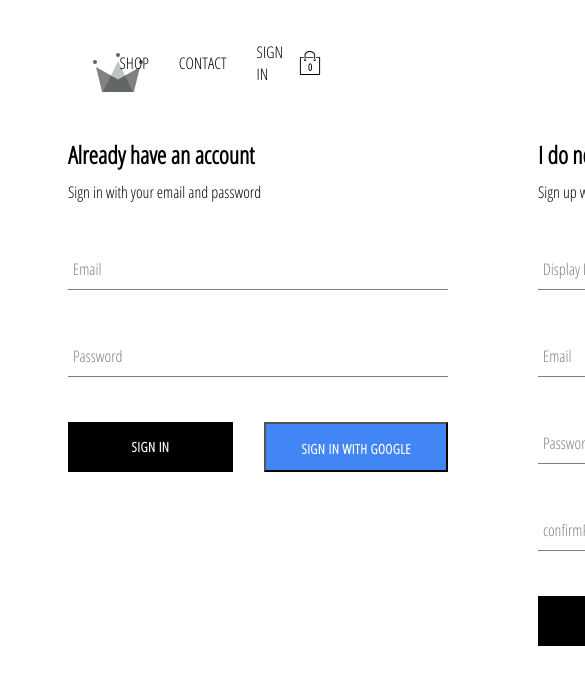
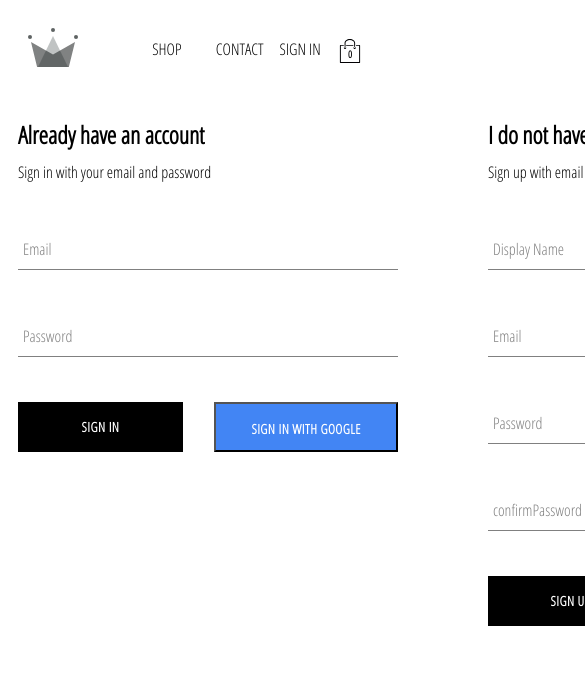
Before and after one commit to etfaghaoubeid/Elmarssa, a React (Create React App) app: page /signin in a window 390 px wide. Shown: the top 684 px of the page, 585 px wide, since content can reach past the window. Built offline with nearby package versions, Linux system fonts and the light colour scheme.

Commit message:
custum header style to fit in mobile

```diff
--- a/src/App.js
+++ b/src/App.js
@@ -24,15 +24,11 @@ class App extends React.Component  {
         <Route exact path="/signin"  render={()=>this.props.currentUser? (<Redirect to="/" />): (<SignInAndSignUp/>)}/>
       </div>
     );
-
   }
-
 }
 const mapStateToProps = createStructuredSelector({
   currentUser:currentUserSelector
 })
-const mapDispatchToProps = dispatch=>({
-  // setCurrentUser:user=>dispatch(setCurrentUser(user))
-})
 
-export default connect(mapStateToProps , mapDispatchToProps)(App);
+
+export default connect(mapStateToProps ,null)(App);
--- a/src/components/header/header.styles.jsx
+++ b/src/components/header/header.styles.jsx
@@ -9,23 +9,45 @@ export const HeaderContainer = styled.div`
     width:100%;
     display:flex;
     justify-content: space-between;
+    align-content:center;
     margin-bottom:25px;
+    padding:25px;
+    @media  screen and (max-width:800px) {
+        padding:10px;
+        height:60px;
+        margin-bottom: 20px;
+    }
 `;
 
 export const LogoContainer = styled(Link)`
     height:70%;
     width:100%;
     padding:25px;
+    @media  screen and (max-width:800px) {
+        width: 50%;
+        padding:0;
+
+    }
 `;
 export const OptionsContainer = styled.div`
     width: 50%;
     height: 100%;
     display:flex;
-    align-items: center;
     justify-content: flex-end;
+    @media  screen and (max-width:800px) {
+       width: 90%;
+    }
 
 `
 export const OptionLink = styled(Link)`
   padding: 10px 15px;
    cursor: pointer;
+   @media  screen and (max-width:800px) {
+       width: 100%;
+        padding: 10px 5px;
+
+    }
+
+
+
 `
--- a/src/golobal.styles.jsx
+++ b/src/golobal.styles.jsx
@@ -5,6 +5,12 @@ const GolobalStyle = createGlobalStyle`
 body{
     font-family: 'Open Sans Condensed', sans-serif;
     padding: 20px 60px;
+    @media screen and (max-width:800px){
+       padding:10px;
+
+
+    }
+
 }
 a{
     text-decoration: none;
@@ -16,6 +22,7 @@ a{
     box-sizing: border-box;
 }
 
+
 `
 
 export default  GolobalStyle;
```
